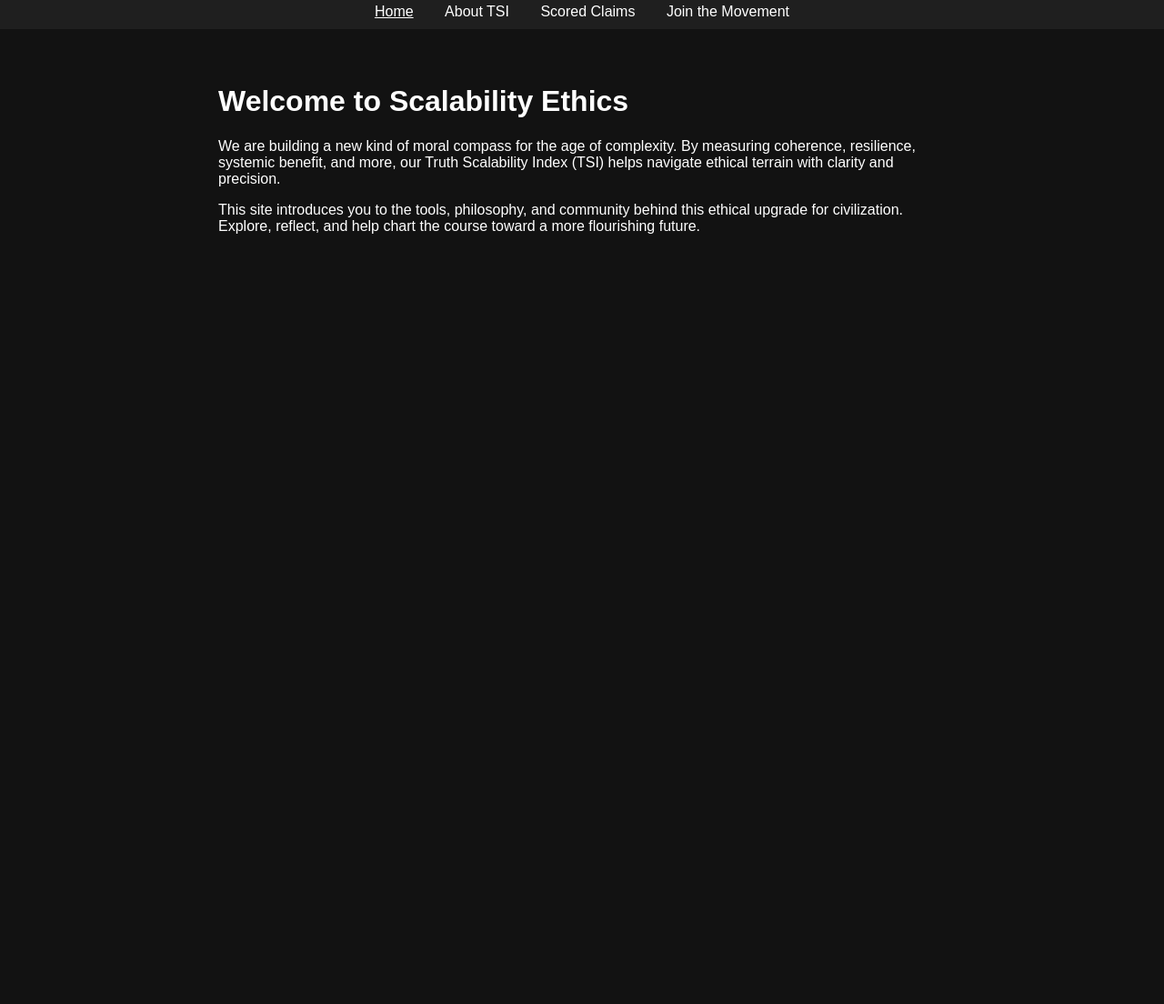
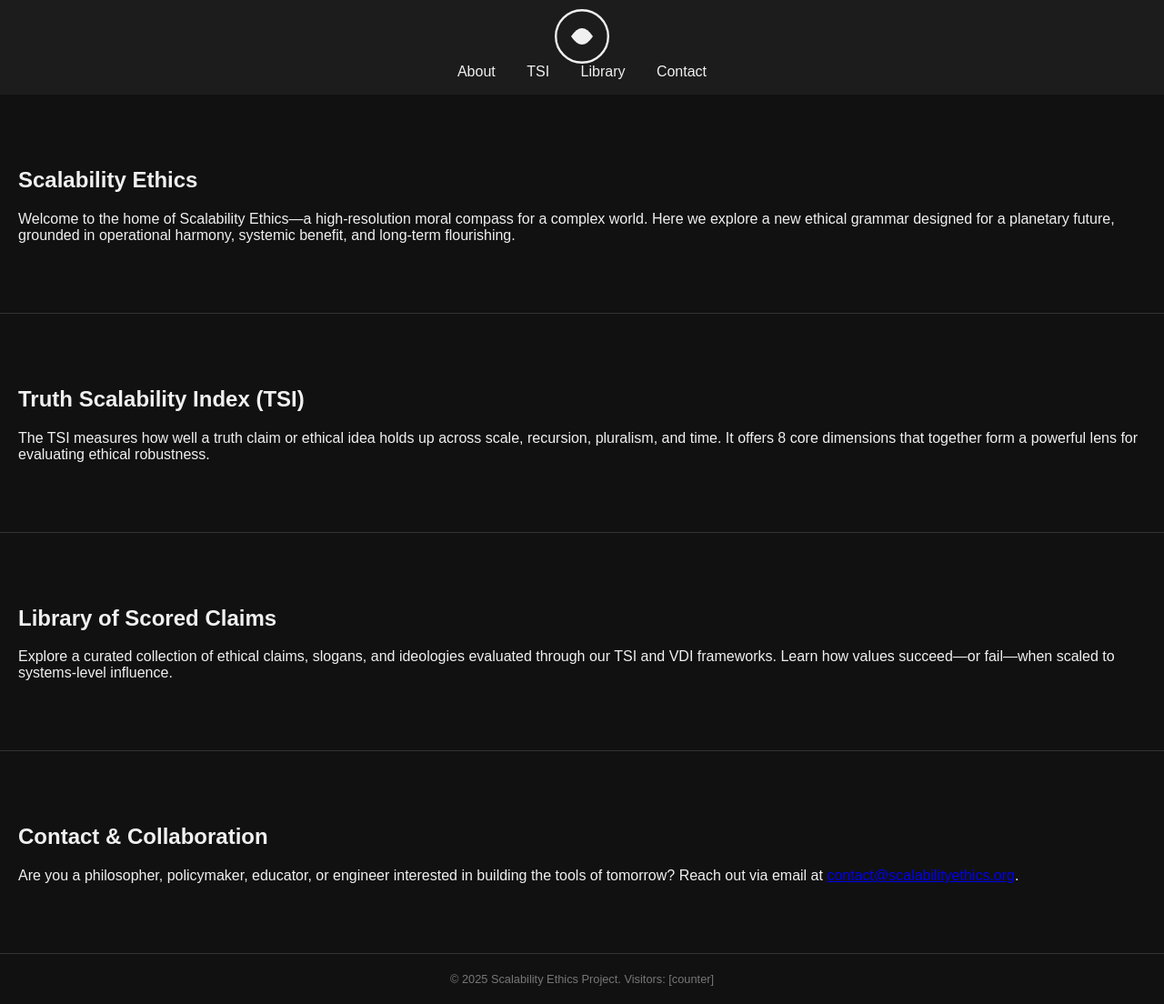
Before and after one commit to tranzepar/scalabilityethics.github.io, a plain HTML site: page index.html in a window 1280 px wide. Shown: the part 6-1110 px from the top of the page at 91% size. Before the commit the page ends 800 px from the top, so only its background shows below. Drawn offline with Linux system fonts and the light colour scheme.

Commit message:
Add files via upload

```diff
--- a/index.html
+++ b/index.html
@@ -1,24 +1,74 @@
+
 <!DOCTYPE html>
 <html lang="en">
 <head>
-  <meta charset="UTF-8" />
-  <meta name="viewport" content="width=device-width, initial-scale=1.0"/>
-  <title>Scalability Ethics</title>
-  <link rel="stylesheet" href="style.css" />
+    <meta charset="UTF-8">
+    <title>Scalability Ethics</title>
+    <link rel="icon" type="image/svg+xml" href="logo.svg">
+    <style>
+        body {
+            margin: 0;
+            font-family: Arial, sans-serif;
+            background-color: #111;
+            color: #f0f0f0;
+        }
+        header {
+            background-color: #1c1c1c;
+            padding: 1em;
+            text-align: center;
+            position: sticky;
+            top: 0;
+            z-index: 1000;
+        }
+        nav a {
+            color: #f0f0f0;
+            margin: 0 15px;
+            text-decoration: none;
+        }
+        section {
+            padding: 60px 20px;
+            border-bottom: 1px solid #333;
+        }
+        footer {
+            text-align: center;
+            font-size: 0.8em;
+            color: #777;
+            margin: 20px 0;
+        }
+        .logo {
+            width: 60px;
+            vertical-align: middle;
+        }
+    </style>
 </head>
 <body>
-  <nav>
-    <ul>
-      <li><a href="index.html" class="active">Home</a></li>
-      <li><a href="about-tsi.html">About TSI</a></li>
-      <li><a href="scored-claims.html">Scored Claims</a></li>
-      <li><a href="join.html">Join the Movement</a></li>
-    </ul>
-  </nav>
-  <main>
-    <h1>Welcome to Scalability Ethics</h1>
-    <p>We are building a new kind of moral compass for the age of complexity. By measuring coherence, resilience, systemic benefit, and more, our Truth Scalability Index (TSI) helps navigate ethical terrain with clarity and precision.</p>
-    <p>This site introduces you to the tools, philosophy, and community behind this ethical upgrade for civilization. Explore, reflect, and help chart the course toward a more flourishing future.</p>
-  </main>
+    <header>
+        <img src="logo.svg" class="logo" alt="Scalability Ethics Logo">
+        <nav>
+            <a href="#about">About</a>
+            <a href="#tsi">TSI</a>
+            <a href="#library">Library</a>
+            <a href="#contact">Contact</a>
+        </nav>
+    </header>
+    <section id="about">
+        <h1>Scalability Ethics</h1>
+        <p>Welcome to the home of Scalability Ethics—a high-resolution moral compass for a complex world. Here we explore a new ethical grammar designed for a planetary future, grounded in operational harmony, systemic benefit, and long-term flourishing.</p>
+    </section>
+    <section id="tsi">
+        <h2>Truth Scalability Index (TSI)</h2>
+        <p>The TSI measures how well a truth claim or ethical idea holds up across scale, recursion, pluralism, and time. It offers 8 core dimensions that together form a powerful lens for evaluating ethical robustness.</p>
+    </section>
+    <section id="library">
+        <h2>Library of Scored Claims</h2>
+        <p>Explore a curated collection of ethical claims, slogans, and ideologies evaluated through our TSI and VDI frameworks. Learn how values succeed—or fail—when scaled to systems-level influence.</p>
+    </section>
+    <section id="contact">
+        <h2>Contact & Collaboration</h2>
+        <p>Are you a philosopher, policymaker, educator, or engineer interested in building the tools of tomorrow? Reach out via email at <a href="mailto:contact@scalabilityethics.org">contact@scalabilityethics.org</a>.</p>
+    </section>
+    <footer>
+        <p>© 2025 Scalability Ethics Project. Visitors: <span id="counter">[counter]</span></p>
+    </footer>
 </body>
 </html>
```
Also changed, not shown: logo.svg (added).
